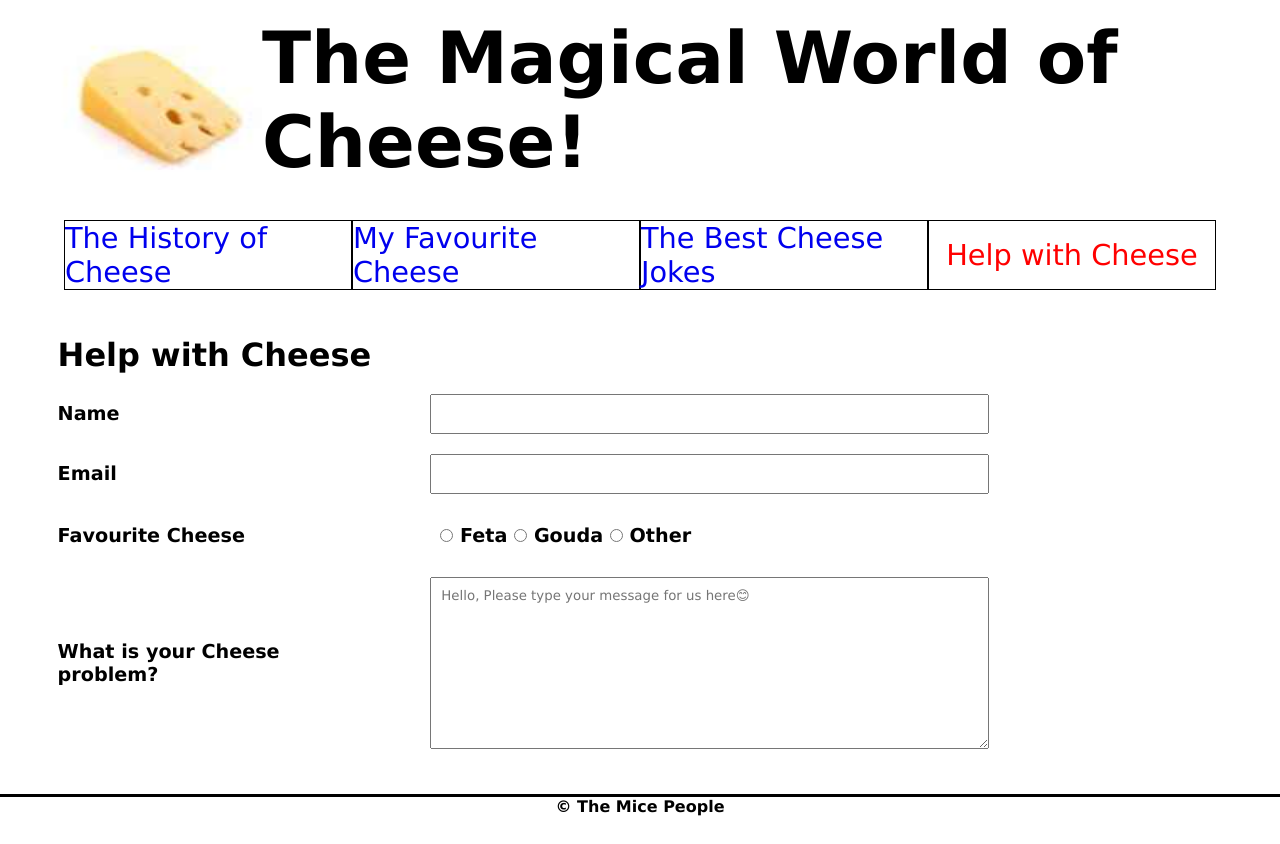
After one commit to brightKams/CMM007, a PHP site: page /help.html in a window 1280 px wide. The commit adds this page. Run offline with PHP 8.4, Linux system fonts and the light colour scheme.

Commit message:
Commit for stylings andMagical World Cheese  help Page

```diff
--- a/lab4/assets/css/styles.css
+++ b/lab4/assets/css/styles.css
@@ -137,6 +137,36 @@ img {
 }
 
 
+/* HELP WITH CHEESE PAGE */
+
+.help_cheese_card_wrapper {
+    width: 80%;
+}
+
+.help_cheese_form > .form_detail_wrapper {
+    margin: 20px auto;
+}
+.help_cheese_form > .form_detail_wrapper {
+    display: flex;
+    justify-content: space-between;
+    align-items: center;
+    font-size: 1.2rem;
+    font-weight: bolder;
+
+}
+.help_cheese_form > .form_detail_wrapper > label {
+    width: 30%;
+
+}
+.help_cheese_form > .form_detail_wrapper > .form_detail {
+    width: 60%;
+    padding: 10px;
+
+}
+.fName, .email_address {
+    height: 40px;
+}
+
 
 
 /* MEDIA QUERY FOR VARIOUS SCREEN SIZES */
@@ -187,6 +217,7 @@ img {
     }
 
 
+
 }
 
 @media screen and (max-width: 576px) {
@@ -198,11 +229,30 @@ img {
         width: 100%;
         margin: auto;
     }
-
+    .help_cheese_card_wrapper {
+        width: 100%;
+    }
     .jokes_cheese_img {
         width: 100%;
         height: fit-content;
         /* display: block; */
         margin: 20px auto;
     }
+    /* HELP WITH CHEES PAGE*/
+    .help_cheese_form > .form_detail_wrapper {
+        flex-direction: column;
+        justify-content: center;
+    }
+
+    .help_cheese_form > .form_detail_wrapper > label {
+        width: fit-content;
+    }
+    .help_cheese_form > .form_detail_wrapper > .form_detail {
+        width: 80%;
+    }
+
+    .help_cheese_form > .form_detail_wrapper > .fav_cheese_detail_wrapper {
+        width: fit-content;
+        margin-top: 20px;
+    }
 }
--- /dev/null
+++ b/lab4/help.html
@@ -0,0 +1,96 @@
+<!DOCTYPE html>
+<html lang="en">
+<head>
+    <meta charset="UTF-8">
+    <meta name="viewport" content="width=device-width, initial-scale=1.0">
+    <link rel="stylesheet" type="text/css" href="./assets/css/styles.css">
+    <title>HELP PAGE</title>
+</head>
+<body>
+    <header class="magical_world_cheese_header" id="magical_world_cheese_header">
+        <div class="header_logo_container" id="header_logo_container">
+            <div class="logo_container all_borders" id="logo_container">
+                <a href="index.html">
+                    <img src="./assets/images/hard_cheese_img.jpg" alt="Magical World Cheese logo" class="logo_image"
+                        width="100px" height="100px">
+                </a>
+            </div>
+            <h1 class="logo_text" id="logo_text">
+                The Magical World of Cheese!
+            </h1>
+        </div>
+        <nav class="navigation_container all_borders" id="navigation_container">
+            <ul class="navigations all_borders" id="navigations">
+                <li class="cheese_hist_nav nav_item" id="cheese_hist_nav">
+                    <a href="history.html" class="cheese_hist_link nav_link" id="cheese_hist_link">The History of
+                        Cheese</a>
+                </li>
+                <li class="fav_cheese_nav nav_item" id="fav_cheese_nav">
+                    <a href="favourite.html" class="fav_cheese_link nav_link" id="fav_cheese_link">My Favourite
+                        Cheese</a>
+                </li>
+                <li class="cheese_jokes_nav nav_item" id="cheese_jokes_nav">
+                    <a href="jokes.html " class="cheese_jokes_link  nav_link" id="cheese_jokes_link">The Best Cheese
+                        Jokes</a>
+                </li>
+                <li class="cheese_help_nav nav_item" id="cheese_help_nav">
+                    <a href="help.html" class="cheese_help_link active nav_link" id="cheese_help_link">Help with Cheese</a>
+                </li>
+            </ul>
+        </nav>
+    </header>
+
+
+    <main class="jokes_chesse_main_wrapper main_wrapper" id="jokes_cheese_main_wrapper">
+        <div class="help_cheese_card_wrapper all_borders" id="help_cheese_card_wrapper">
+            <h1 class="help_cheese_heading main_heading" id="help_cheese_heading">
+                Help with Cheese
+            </h1>
+            <form action class="help_cheese_form" id="help_cheese_form">
+
+                <div class="nameDetails form_detail_wrapper" id="nameDetails">
+                    <label for="fname">Name</label>
+                    <input type="text" name="fName" class="fName form_detail" id="fName" required>
+                </div>
+
+                <div class="email_details form_detail_wrapper" id="email_details">
+                    <label for="email">Email</label>
+                    <input type="email" name="email" id="email_address " class="email_address form_detail">
+                </div>
+
+                <div class="fav_cheese_detail form_detail_wrapper" id="fav_cheese">
+                    <label for="Favourite cheese">Favourite Cheese</label>
+                    <span class="fav_cheese_detail_wrapper form_detail" id="fav_cheese_detail_wrapper">
+                        <input type="radio" name="favourite" id="feta_cheese" class="feta_cheese">
+                        <span class="fav_cheese" id="fav_cheese">Feta</span>
+
+                        <input type="radio" name="favourite" id="gouda_cheese" class="gouda_cheese">
+                        <span class="fav_cheese" id="fav_cheese">Gouda</span>
+
+                        <input type="radio" name="favourite" id="other_cheese" class="other_cheese">
+                        <span class="fav_cheese" id="fav_cheese">Other</span>
+                    </span>
+                </div>
+
+                <div class="cheese_probs_detail form_detail_wrapper" id="cheese_probs_detail">
+                    <label for="Cheese Problem">What is your Cheese problem?</label>
+                    <textarea name="cheese_probs" class="cheese_probs_detail form_detail" id="cheese_probs_detail" cols="45" rows="10" placeholder="Hello, Please type your message for us here😊"></textarea>
+                </div>
+
+
+            </form>
+        </div>
+    </main>
+
+
+
+    <footer class="mice_people_footer all_borders" id="mice_people_footer">
+        <h4 class="mice_people_heading">
+            <center>
+                &copy; The Mice People
+            </center>
+
+        </h4>
+    </footer>
+</body>
+</html>
```
